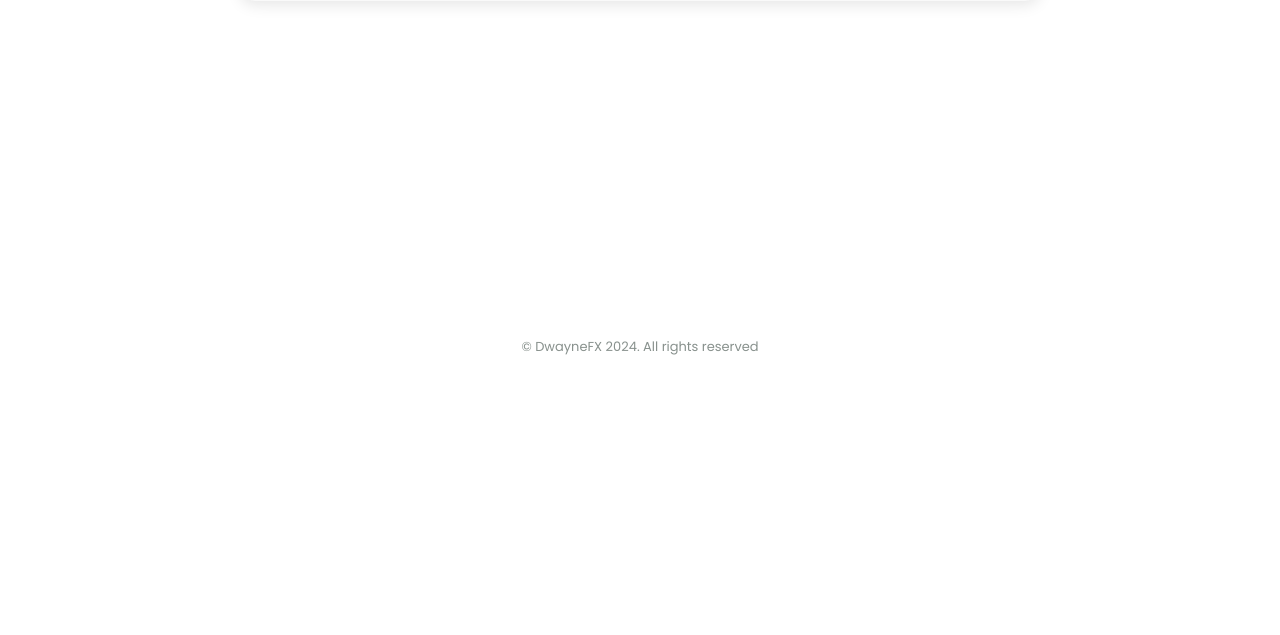
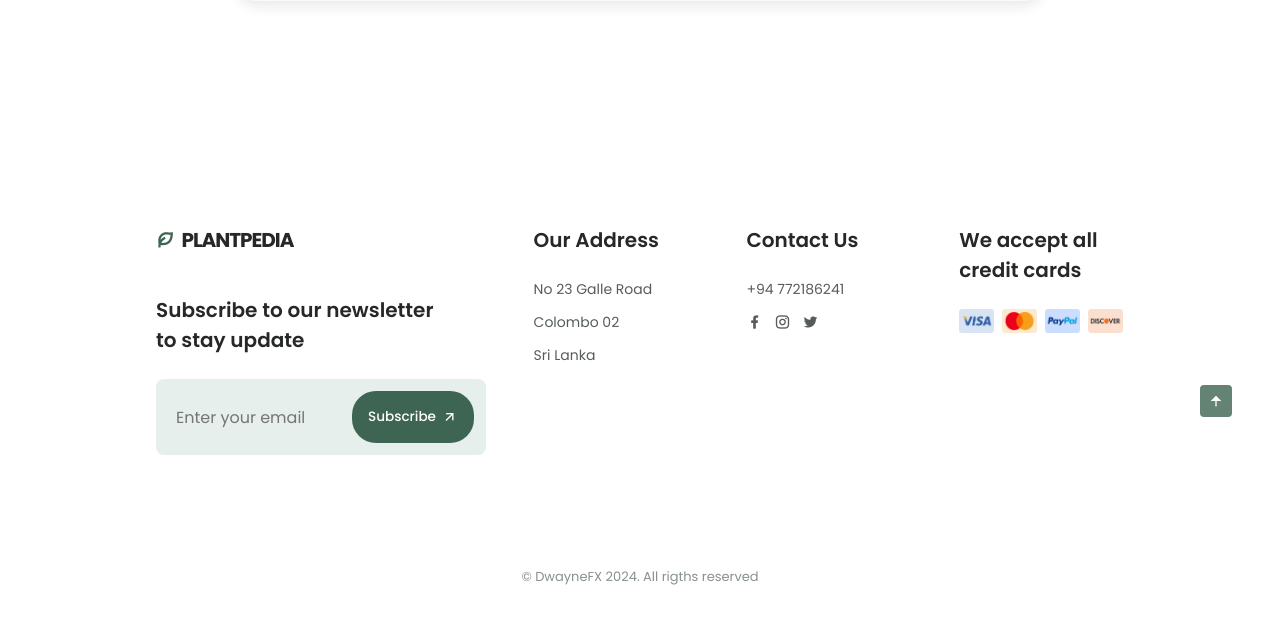
Before and after one commit to rdwaynedehoedt/plant-ecom-website, a PHP site: page /p1.php in a window 1280 px wide. Shown: the part 623-1258 px from the top of the page. Before the commit the page ends 978 px from the top, so only its background shows below. Run offline with PHP 8.4, Linux system fonts and the light colour scheme.

Commit message:
updates pi.php

```diff
--- a/Front-end/p1.php
+++ b/Front-end/p1.php
@@ -209,11 +209,85 @@ session_start();
     </div>
 </section>
 
-<footer class="footer section">
-    <p class="footer__copy">&#169; DwayneFX 2024. All rights reserved</p>
-</footer>
+    <!--==================== FOOTER ====================-->
+    <footer class="footer section">
+        <div class="footer__container container grid">
+            <div class="footer__content">
+                <a href="#" class="footer__logo">
+                    <i class="ri-leaf-line footer__logo-icon"></i> PlantPedia
+                </a>
 
-<script src="assets/js/main.js"></script>
+                <h3 class="footer__title">
+                    Subscribe to our newsletter <br> to stay update
+                </h3>
+
+                <div class="footer__subscribe">
+                    <input type="email" placeholder="Enter your email" class="footer__input">
+
+                    <button class="button button--flex footer__button">
+                        Subscribe
+                        <i class="ri-arrow-right-up-line button__icon"></i>
+                    </button>
+                </div>
+            </div>
+
+            <div class="footer__content">
+                <h3 class="footer__title">Our Address</h3>
+
+                <ul class="footer__data">
+                    <li class="footer__information"> No 23 Galle Road</li>
+                    <li class="footer__information">Colombo 02</li>
+                    <li class="footer__information">Sri Lanka</li>
+                </ul>
+            </div>
+
+            <div class="footer__content">
+                <h3 class="footer__title">Contact Us</h3>
+
+                <ul class="footer__data">
+                    <li class="footer__information">+94 772186241</li>
+
+                    <div class="footer__social">
+                        <a href="https://www.facebook.com/" class="footer__social-link">
+                            <i class="ri-facebook-fill"></i>
+                        </a>
+                        <a href="https://www.instagram.com/" class="footer__social-link">
+                            <i class="ri-instagram-line"></i>
+                        </a>
+                        <a href="https://twitter.com/" class="footer__social-link">
+                            <i class="ri-twitter-fill"></i>
+                        </a>
+                    </div>
+                </ul>
+            </div>
+
+            <div class="footer__content">
+                <h3 class="footer__title">
+                    We accept all credit cards
+                </h3>
+
+                <div class="footer__cards">
+                    <img src="assets/img/card1.png" alt="" class="footer__card">
+                    <img src="assets/img/card2.png" alt="" class="footer__card">
+                    <img src="assets/img/card3.png" alt="" class="footer__card">
+                    <img src="assets/img/card4.png" alt="" class="footer__card">
+                </div>
+            </div>
+        </div>
+
+        <p class="footer__copy">&#169; DwayneFX 2024. All rigths reserved</p>
+    </footer>
+
+    <!--=============== SCROLL UP ===============-->
+    <a href="#" class="scrollup" id="scroll-up">
+        <i class="ri-arrow-up-fill scrollup__icon"></i>
+    </a>
+
+    <!--=============== SCROLL REVEAL ===============-->
+    <script src="assets/js/scrollreveal.min.js"></script>
+
+    <!--=============== MAIN JS ===============-->
+    <script src="assets/js/main.js"></script>
 </body>
 
 </html>
```
